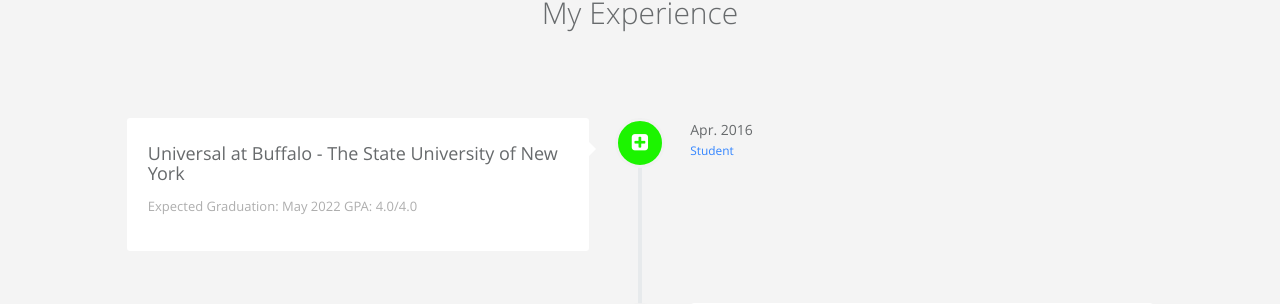
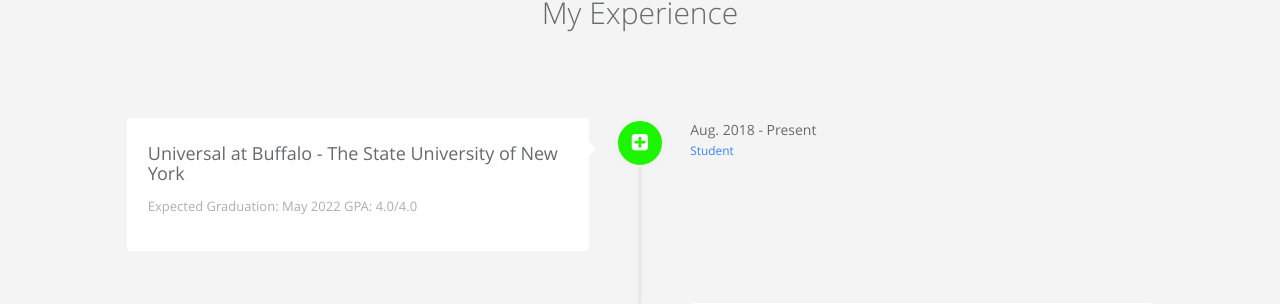
Before and after one commit to Lostpart/aboutMe, a Jekyll site: the page built from index.html, in a window 1280 px wide and 900 px high, scrolled down 818 px. Shown: the part 140-444 px from the top of the window. Built offline with Jekyll 4.4.1, drawn with Linux system fonts in a browser that asks for light colours.

Commit message:
update config

```diff
--- a/_data/index/careers.yml
+++ b/_data/index/careers.yml
@@ -8,7 +8,7 @@
     GPA: 4.0/4.0"
     i18n: company_a_desc
   date:
-    detail: Apr. 2016
+    detail: Aug. 2018 - Present
     i18n: company_a_date
   job:
     detail: Student
```
